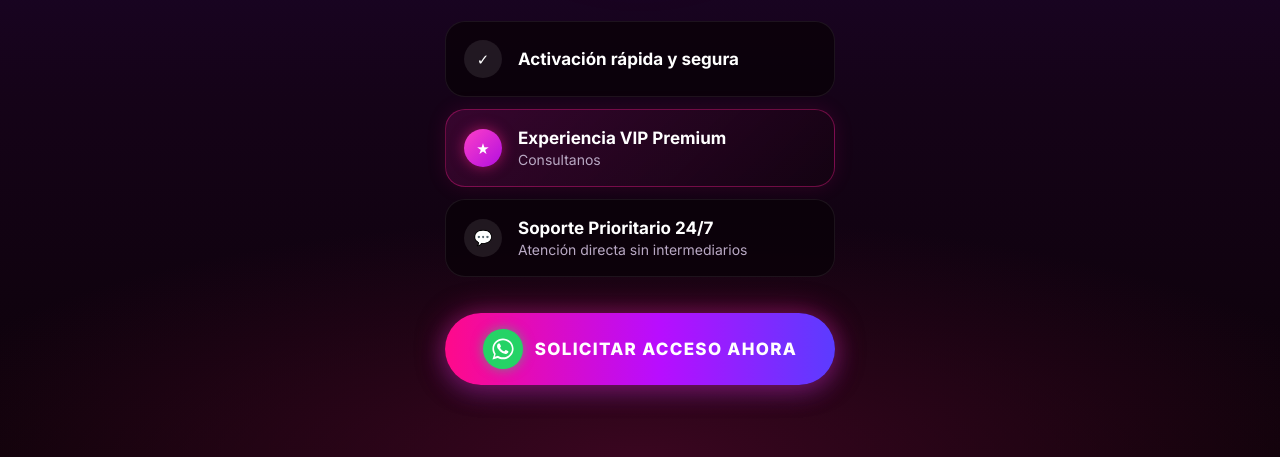
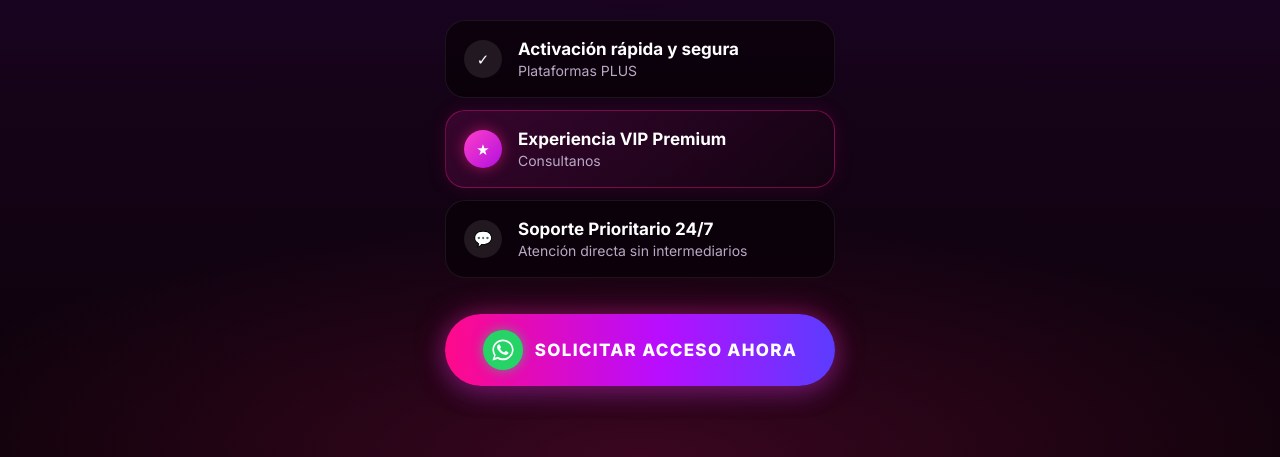
Before and after one commit to galvanemma777-afk/ORUS-NEW, a plain HTML site: page index.html in a window 1280 px wide. Shown: the part 343-800 px from the top of the page. Drawn offline with Linux system fonts and the light colour scheme.

Commit message:
Agregar 'Plataformas PLUS' bajo Activación rápida y segura
Co-Authored-By: Claude Opus 5.5 <noreply@anthropic.com>
Claude-Session: https://claude.ai/code/session_011TG158q76E73eRUkU6oo9P

```diff
--- a/index.html
+++ b/index.html
@@ -254,6 +254,7 @@ src="https://www.facebook.com/tr?id=1018311190573332&ev=PageView&noscript=1"
         <div class="icon">✓</div>
         <div>
           <h3>Activación rápida y segura</h3>
+          <p>Plataformas PLUS</p>
         </div>
       </div>
 
```
